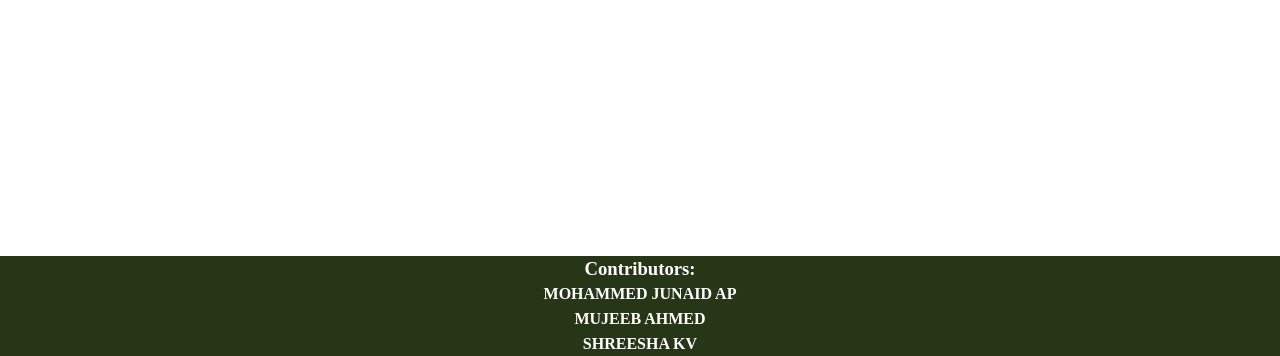
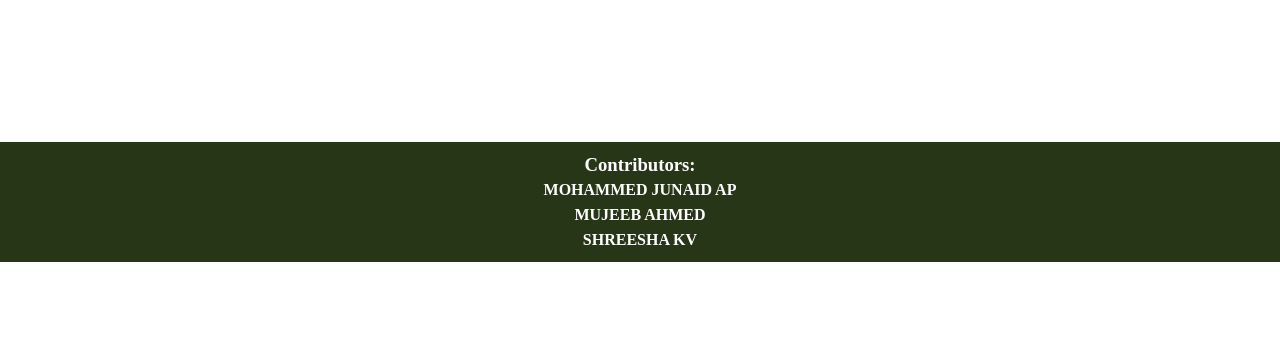
Before and after one commit to junaidapdev/Exam-kit, a plain HTML site: page intro.html in a window 1280 px wide. Shown: the part 444-800 px from the top of the page. Drawn offline with Linux system fonts and the light colour scheme.

Commit message:
some changes

```diff
--- a/intro.css
+++ b/intro.css
@@ -62,12 +62,14 @@
 }
 /* Footer */
 .footer {
-    position: fixed;
-    left: 0;
-    bottom: 0;
+    display: flex;
+    align-items: center;
+    justify-content: center;
+    flex-direction: column;
+    margin-top: 145px;
+    height: 120px;
     width: 100%;
     background-color: #283618;
-    color: #fff;
-    text-align: center;
+    color: white;
     line-height: 25px;
 }
```
